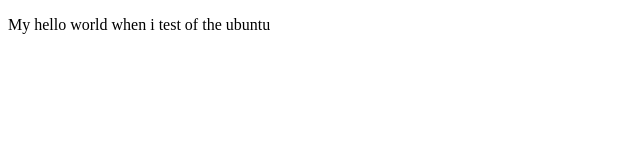
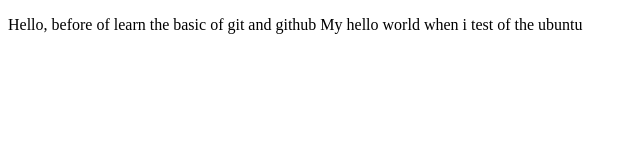
Before and after one commit to Frame-Code/ProjectDemo, a plain HTML site: page index.html in a window 1280 px wide. Shown: the whole page, without its empty margins (0-640 px from the left). Drawn offline with Linux system fonts and the light colour scheme.

Commit message:
New change, the message (before of learn the basic git and githubt)

```diff
--- a/index.html
+++ b/index.html
@@ -8,6 +8,6 @@
 </head>
 
 <body>
-    <p>My hello world when i test of the ubuntu</p>
+    <p>Hello, before of learn the basic of git and github My hello world when i test of the ubuntu</p>
 </body>
 </html>
```
